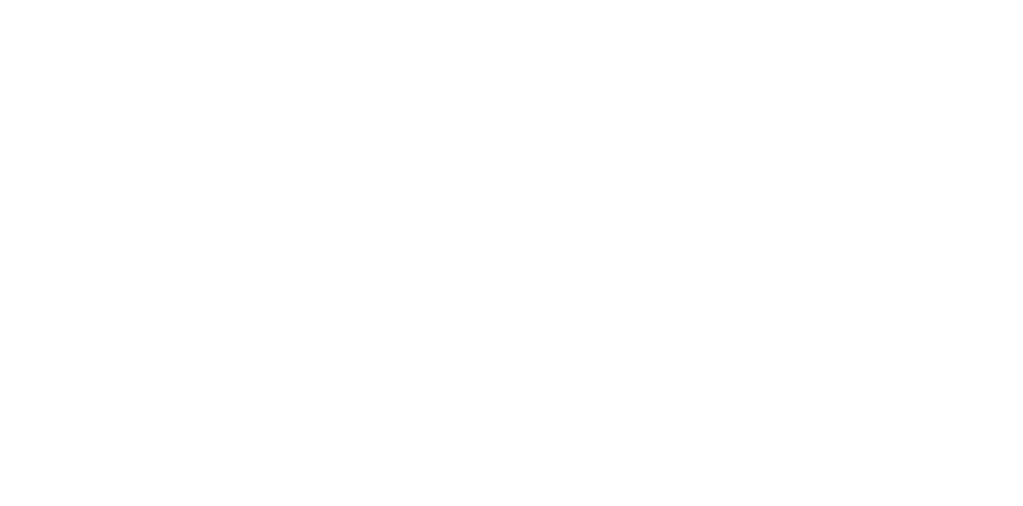
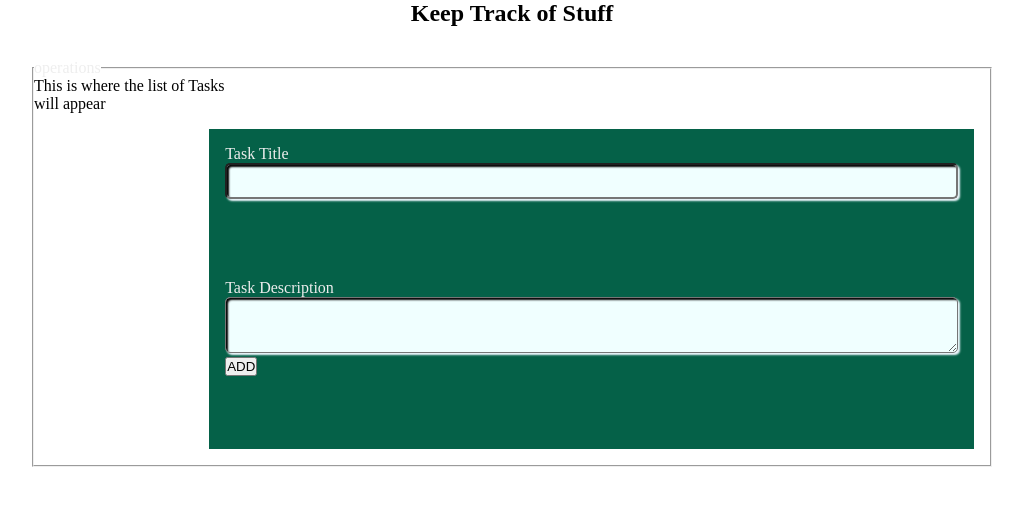
Before and after one commit to nickeax/totrackdo, a plain HTML site: page index.html in a window 1280 px wide. Shown: the whole page, without its empty margins (128-1151 px from the left). Drawn offline with Linux system fonts and the light colour scheme.

Commit message:
Add styles and layout elements.

```diff
--- a/index.html
+++ b/index.html
@@ -1,13 +1,36 @@
 <!DOCTYPE html>
 <html lang="en">
-<head>
-  <meta charset="UTF-8">
-  <meta name="viewport" content="width=device-width, initial-scale=1.0">
-  <link rel="stylesheet" href="./src/css/index.css">
-  <script src="./src/js/index.js" type="module" defer></script>
-  <title></title>
-</head>
-<body>
-
-</body>
+  <head>
+    <meta charset="UTF-8" />
+    <meta name="viewport" content="width=device-width, initial-scale=1.0" />
+    <link rel="stylesheet" href="./src/css/index.css" />
+    <script src="./src/js/index.js" type="module" defer></script>
+    <title>totrackdo</title>
+  </head>
+  <body>
+    <header>
+      <h2>Keep Track of Stuff</h2>
+    </header>
+    <div class="container">
+      <fieldset>
+        <legend>operations</legend>
+        <div class="list">
+          This is where the list of Tasks will appear
+        </div>
+        <form action="#" class="controls">
+          <label for="taskTitle">
+            Task Title
+            <input type="text" id="taskTitle" />
+          </label>
+          <br />
+          <label for="taskDescription">
+            Task Description
+            <textarea id="taskDescription"></textarea>
+            <br />
+          </label>
+          <button>ADD</button>
+        </form>
+      </fieldset>
+    </div>
+  </body>
 </html>
--- /dev/null
+++ b/src/css/controls.css
@@ -0,0 +1,94 @@
+.controls {
+  float: right;
+  width: 80%;
+  height: 20rem;
+  padding: 1rem;
+  background-color: var(--mainColor);
+  margin: 1rem;
+}
+
+.list {
+  color: #000;
+  float: left;
+  width: 20%;
+}
+
+.addLetter {
+  float: right;
+}
+
+input[type='text'] {
+  /* font-family: 'sans-serif'; */
+  box-shadow: inset 2px 2px 2px #000, 2px 2px 2px aliceblue;
+  background-color: azure;
+  color: black;
+  width: 100%;
+  margin-bottom: 5rem;
+  padding: 5px;
+  font-size: 1.2rem;
+  border-radius: 5px;
+}
+
+textarea {
+  /* font-family: 'sans-serif'; */
+  box-shadow: inset 2px 2px 2px #000, 2px 2px 2px aliceblue;
+  background-color: azure;
+  color: black;
+  width: 100%;
+  padding: 5px;
+  font-size: 1.2rem;
+  border-radius: 5px;
+}
+
+input[type='number']::placeholder {
+  color: var(--mainColor);
+  text-shadow: none;
+}
+
+@media only screen and (max-width: 280px) {
+  .controls {
+    padding: 1px;
+    margin: 10px;
+    width: 100%;
+    /* background-color: #333; */
+  }
+  .addLetter {
+    padding: 1px;
+  }
+
+  .spinnerUp,
+  .spinnerDown {
+    padding: 1px;
+    margin: 5px;
+    border-radius: 5px;
+  }
+
+  .addLetter {
+    position: relative;
+    display: flex;
+    flex-direction: row;
+    align-items: flex-end;
+    justify-content: center;
+    width: max-content;
+    padding: 2px;
+    background-color: var(--mainColor);
+  }
+  #btnPlay {
+    padding: 10px;
+    width: fit-content;
+    color: var(--mainFontColor);
+    font-size: 1rem;
+    /* border: 2px solid var(--mainFontColor); */
+    border-radius: 5%;
+    transition: all 0.05s ease-in-out;
+  }
+}
+
+@media only screen and (max-width: 580px) {
+  .controls {
+    padding: 1px;
+    margin: 10px;
+    width: 100%;
+    /* background-color: #333; */
+  }
+}
--- /dev/null
+++ b/src/css/global.css
@@ -0,0 +1,7 @@
+*,
+*::before,
+*::after {
+  margin: 0;
+  padding: 0;
+  box-sizing: border-box;
+}
--- a/src/css/index.css
+++ b/src/css/index.css
@@ -0,0 +1,4 @@
+@import './vars.css';
+@import './global.css';
+@import './layout.css';
+@import './controls.css';
--- /dev/null
+++ b/src/css/layout.css
@@ -0,0 +1,12 @@
+header {
+  text-align: center;
+}
+
+.container {
+  /* color: var(--mainCompColor);
+  background-color: var(--mainColor); */
+  color: #eee;
+  width: 80%;
+  margin: auto;
+  padding: 2rem;
+}
--- /dev/null
+++ b/src/css/vars.css
@@ -0,0 +1,24 @@
+:root {
+  --offset: 150;
+  --mainHue: 164;
+  --mainSat: 90%;
+  --mainNormalLight: 20%;
+  --mainDarkLight: 20%;
+  --mainCompHue: calc(var(--mainHue) + var(--offset));
+
+  --mainDark: hsl(var(--mainHue), var(--mainSat), var(--mainDarkLight));
+
+  --mainColor: hsl(var(--mainHue), var(--mainSat), var(--mainNormalLight));
+  --mainCompColor: hsl(
+    var(--mainCompHue),
+    var(--mainSat),
+    var(--mainNormalLight)
+  );
+  --mainGreen: hsl(120, var(--mainSat), var(--mainDarkLight));
+  --mainRed: hsl(1, var(--mainSat), var(--mainNormalLight));
+  --mainOutlines: rgb(255, 255, 255);
+
+  /* FONT */
+  /* --mainFontColor: hsl(var(--mainHue), var(--mainSpec), 100); */
+  --mainFontColor: rgb(220, 220, 220);
+}
```
